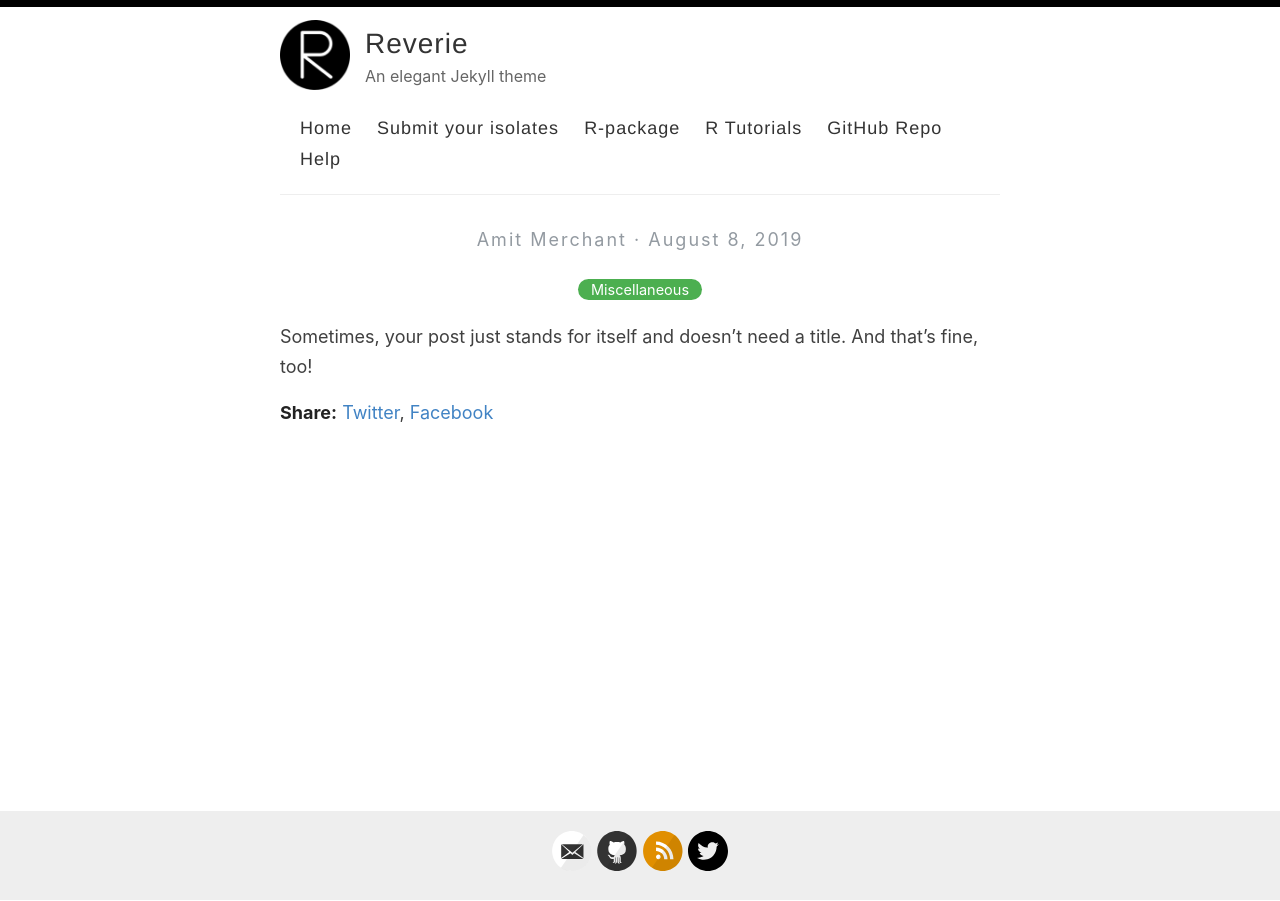
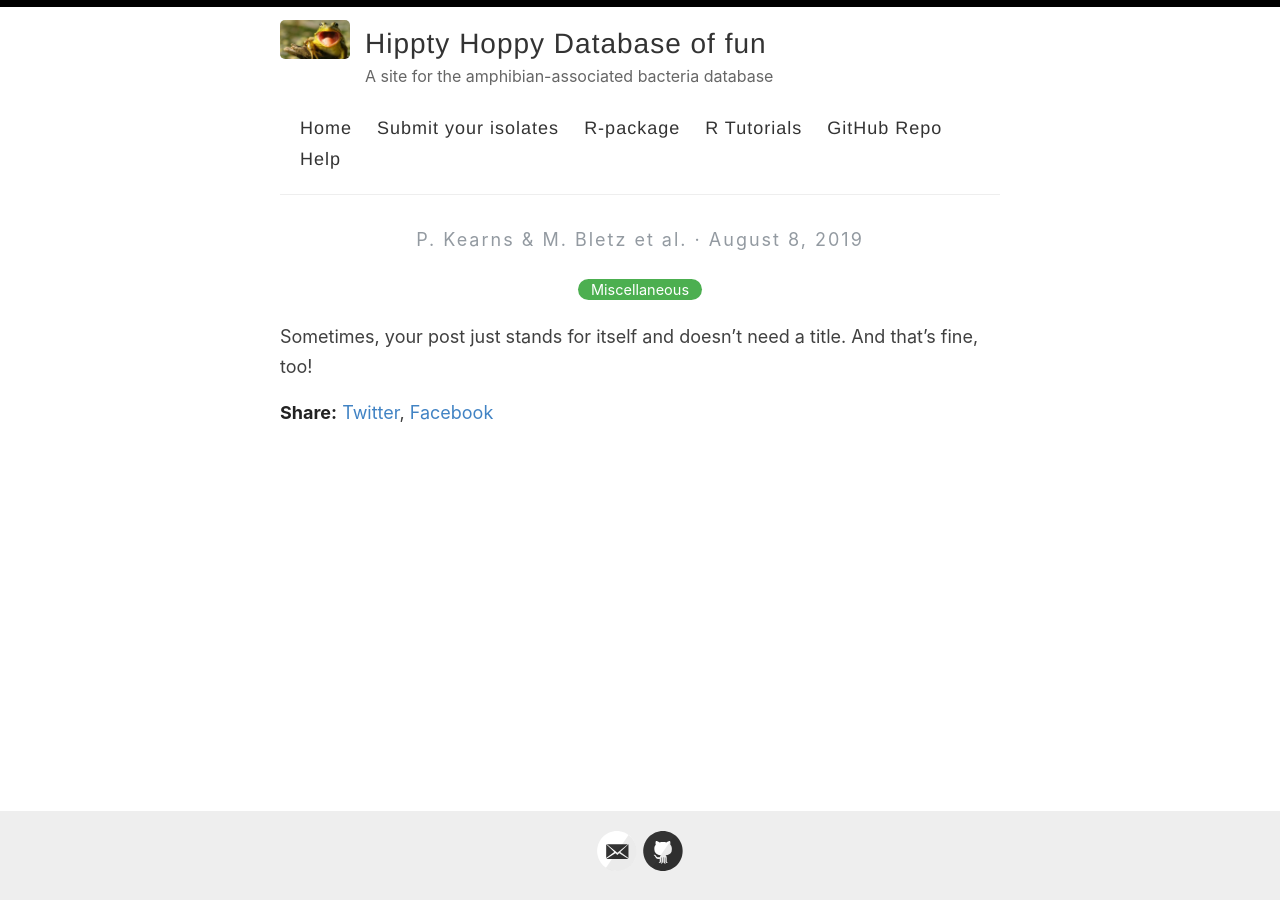
Before and after one commit to pattyjk/pattyjk.github.io, a Jekyll site: the page built from _posts/2019-08-08-no-title-posts.md, in a window 1280 px wide. Built offline with Jekyll 4.4.1, drawn with Linux system fonts in a browser that asks for light colours.

Commit message:
Update _config.yml

```diff
--- a/_config.yml
+++ b/_config.yml
@@ -3,16 +3,16 @@
 #
 
 # Name of your site (displayed in the header)
-name: Reverie
+name: Hippty Hoppy Database of fun
 
 # Name of the author
-author: Amit Merchant
+author: P. Kearns & M. Bletz et al.
 
 # Short bio or description (displayed in the header)
-description: An elegant Jekyll theme
+description: A site for the amphibian-associated bacteria database
 
 # URL of your avatar or profile pic (you could use your GitHub profile pic)
-avatar: /images/reverie.png
+avatar: /images/happy_frog.jpg
 
 #
 # Flags below are optional
@@ -21,35 +21,25 @@ avatar: /images/reverie.png
 # Includes an icon in the footer for each username you enter
 footer-links:
   dribbble:
-  email: amit.d.merchant@gmail.com
+  email: patrick.kearns@umb.edu
   facebook:
   flickr:
-  github: amitmerchant1990/reverie
-  instagram:
-  linkedin:
-  pinterest:
-  rss: rss
-  twitter: amit_merchant
-  stackoverflow:
-  youtube: # channel/<your_long_string> or user/<user-name>
-  googleplus: # anything in your profile username that comes after plus.google.com/
-  playconsole:
-  mastodon: # <your-mastodon-instance>/@<your-user-name> eg. fosstodon.org/@username
+  github: github.com/pattyjk
 
 # Enter your Disqus shortname (not your username) to enable commenting on posts
 # You can find your shortname on the Settings page of your Disqus account
 disqus:
 
 # Enter your Google Analytics web tracking code (e.g. UA-2110908-2) to activate tracking
-google_analytics: UA-43339302-11
+google_analytics:
 
 # For newer "GA4" analytics, use the following instead of the "UA" entry above
 #google_analytics_ga4: G-GABC1DEFG
 
 # Your website URL (e.g. http://amitmerchant1990.github.io or http://www.amitmerchant.com)
 # Used for Sitemap.xml and your RSS feed
-url: http://www.amitmerchant.com/reverie
-enforce_ssl: https://www.amitmerchant.com/reverie
+#url: http://www.amitmerchant.com/reverie
+#enforce_ssl: https://www.amitmerchant.com/reverie
 
 # If you're hosting your site at a Project repository on GitHub pages
 # (http://yourusername.github.io/repository-name)
```
